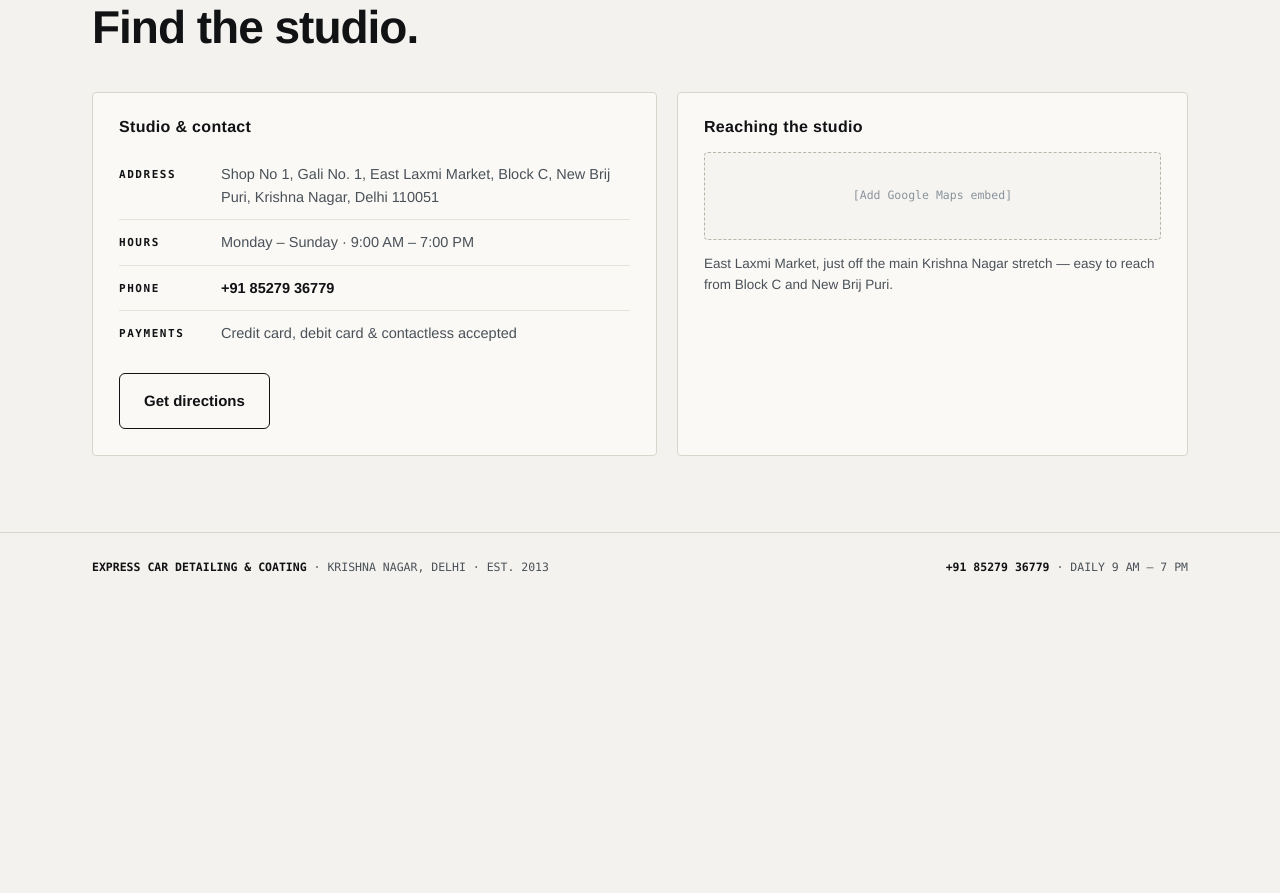
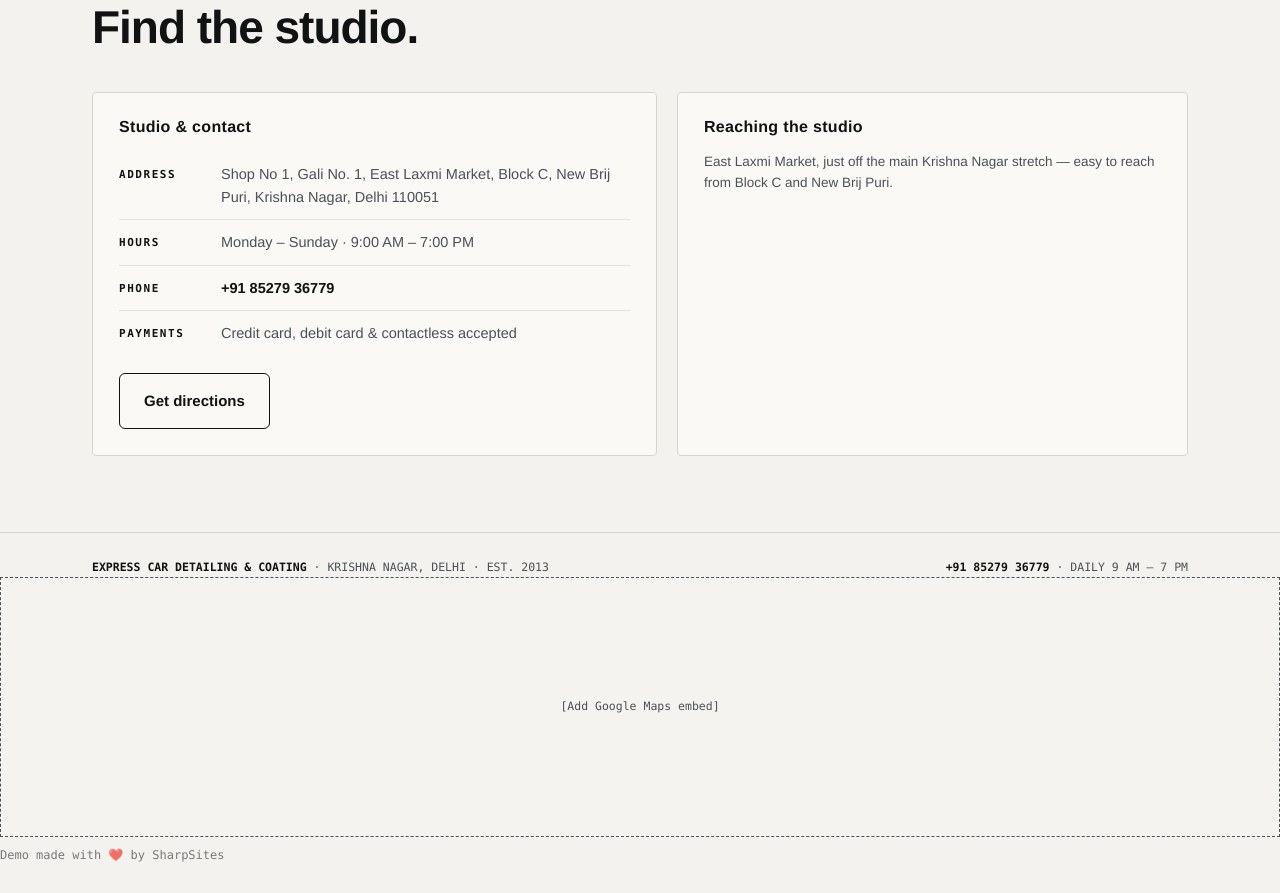
Before and after one commit to SharpSites-demo/express-car-detailing-demo, a plain HTML site: page index.html in a window 1280 px wide. Shown: the part 3706-4599 px from the top of the page. Before the commit the page ends 4313 px from the top, so only its background shows below. Drawn offline with Linux system fonts and the light colour scheme.

Commit message:
Deploy index.html

```diff
--- a/index.html
+++ b/index.html
@@ -359,7 +359,7 @@ footer a{color:var(--ink);font-weight:700}
       </div>
       <div class="vpanel rv">
         <h3>Reaching the studio</h3>
-        <div class="map-slot">[Add Google Maps embed]</div>
+
         <p style="font-size:13.5px;color:var(--mut);margin-top:14px">East Laxmi Market, just off the main Krishna Nagar stretch — easy to reach from Block C and New Brij Puri.</p>
       </div>
     </div>
@@ -372,6 +372,9 @@ footer a{color:var(--ink);font-weight:700}
     <span><a href="#top">EXPRESS CAR DETAILING &amp; COATING</a> · KRISHNA NAGAR, DELHI · EST. 2013</span>
     <span><a class="phone" href="tel:+918527936779">+91 85279 36779</a> · DAILY 9 AM – 7 PM</span>
   </div>
+
+<div class="nina-footer-map" style="width:100%;min-height:260px;display:flex;align-items:center;justify-content:center;border:1px dashed currentColor;background:rgba(255,255,255,.04);">[Add Google Maps embed]</div>
+<p class="nina-footer-credit" style="font-size:12px;line-height:1.4;opacity:.75;margin:10px 0 0;">Demo made with ❤️ by SharpSites</p>
 </footer>
 
 <!-- Official WhatsApp — circular icon only -->
```
